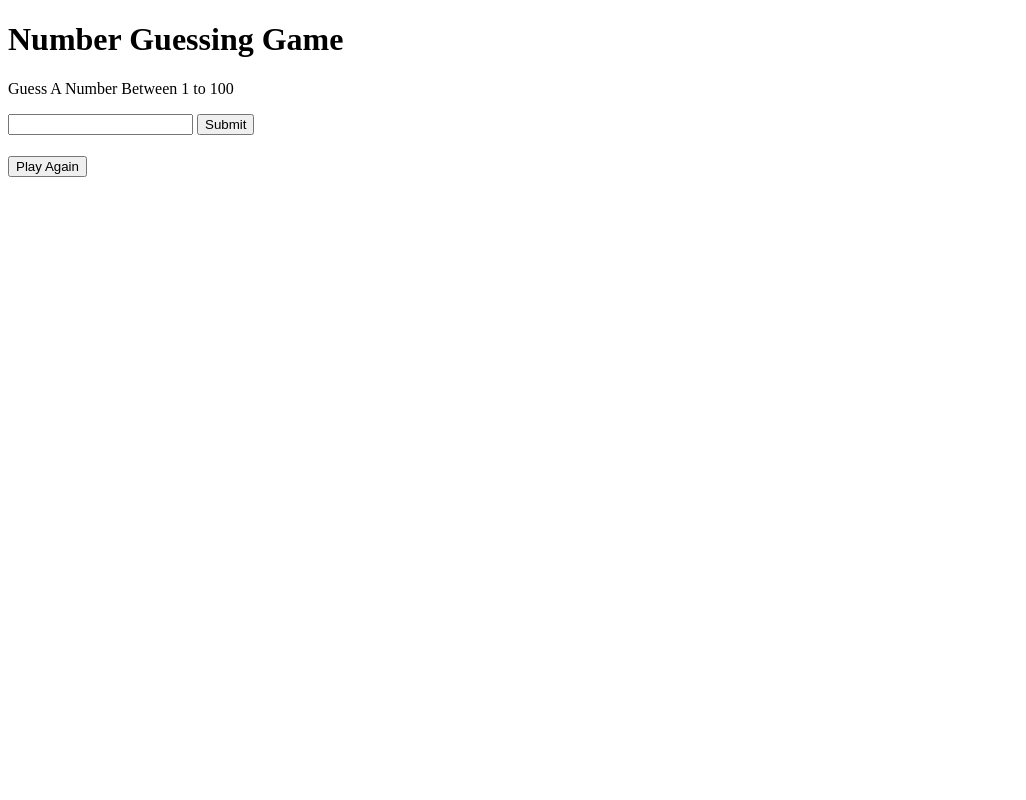
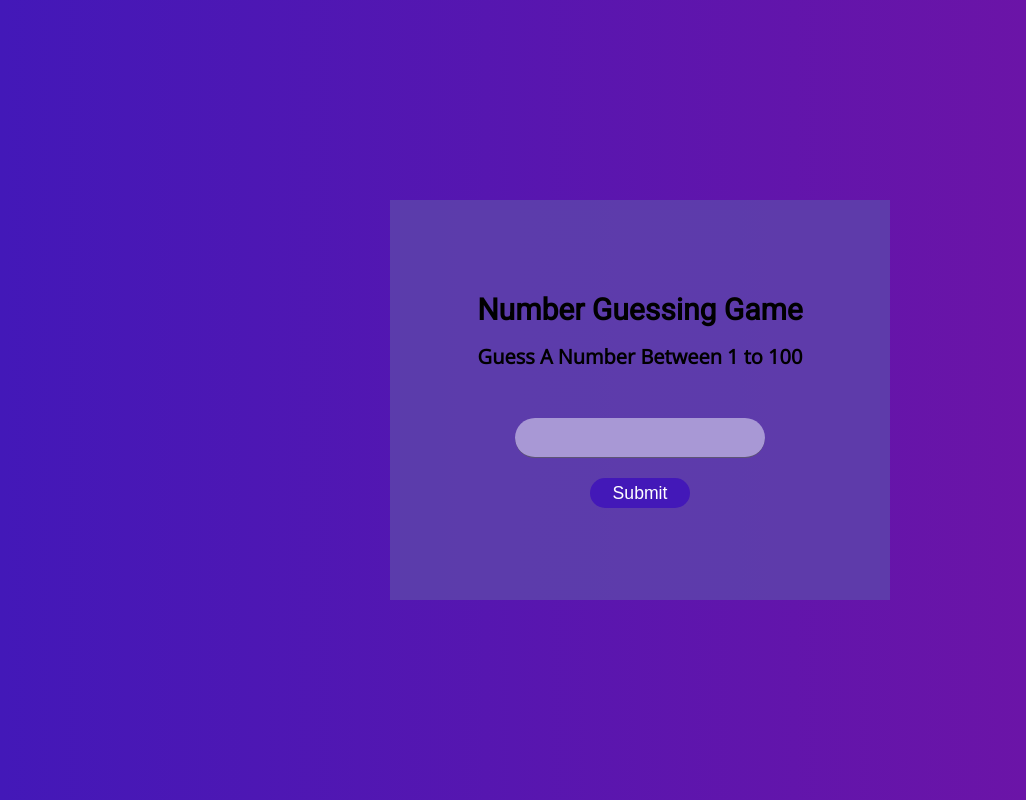
Before and after one commit to HossainRafi/GuessingGame, a plain HTML site: page index.html in a window 1280 px wide. Shown: the whole page, without its empty margins (0-1026 px from the left). Drawn offline with nearby package versions, Linux system fonts and the light colour scheme.

Commit message:
css done

```diff
--- a/index.html
+++ b/index.html
@@ -14,7 +14,7 @@
             <p id="txt"></p>
             <p id="chancesTxt"></p>
             <form action="" class="center">
-                <input type="number" id="num" >
+                <input type="number" id="num" max="100" min="0" >
                 <button type="submit" class="btn" id="btn">Submit</button>
             </form>
         </div>
--- a/style.css
+++ b/style.css
@@ -0,0 +1,75 @@
+@import url('https://fonts.googleapis.com/css2?family=Roboto&display=swap');
+@import url('https://fonts.googleapis.com/css2?family=Open+Sans&display=swap');
+
+*{
+    margin: 0;
+    padding: 0;
+    box-sizing: border-box;
+}
+.main{
+    height: 100vh;
+}
+body{
+    background: linear-gradient(to left, #7513a3, #4318b8)
+}
+.center{
+    display: flex;
+    justify-content: center;
+    align-items: center;
+}
+.box, .prompt_box{
+    width: 500px;
+    height: 400px;
+    background: rgba(94, 67, 171, 0.839);
+    flex-direction: column;
+}
+.box h1{
+    margin: 8px;
+    font-size: 30px;
+    font-family: 'Roboto', sans-serif;
+}
+.box :is(p, form){
+    margin: 8px;
+    font-size: 20px;
+    font-weight: bold;
+    font-family: 'Open Sans', sans-serif;
+}
+form{
+    flex-direction: column;
+}
+form input{
+    margin-bottom: 20px;
+    padding: 2px 15px;
+    width: 250px;
+    height: 40px;
+    border: none;
+    outline: none;
+    background: rgb(168, 152, 213);
+    border-radius: 50px;
+    border-bottom: 1px solid #00000073;
+}
+.btn{
+    width: 100px;
+    height: 30px;
+    font-size: 1.1rem;
+    outline: none;
+    border: none;
+    cursor: pointer;
+    background: #4318b8;
+    color: #fff;
+    border-radius: 50px;
+}
+.prompt_box{
+    display: none;
+    position: fixed;
+    top: 50%;
+    left: 50%;
+    transform: translate(-50%, -50%);
+    font-family: 'Open Sans', sans-serif;
+}
+.prompt_box h1{
+    margin-bottom: 10px;
+}
+.prompt_box.active{
+    display: flex;
+}
```
